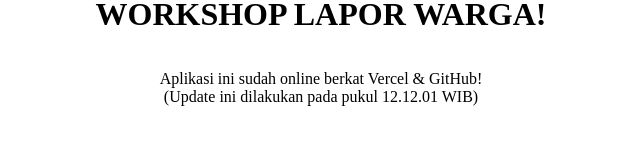
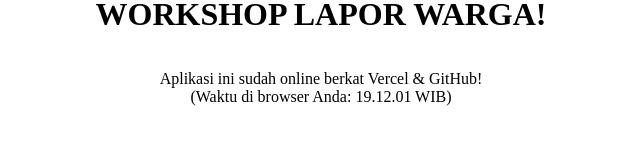
Before and after one commit to MuhammadSatriap/lapor-sadang-serang, a Next.js app: page / in a window 1280 px wide. Shown: the part 360-504 px from the top of the page, without its empty margins (319-959 px from the left). Built offline with nearby package versions, Linux system fonts and the light colour scheme.

Commit message:
Update timezone

```diff
--- a/src/app/page.tsx
+++ b/src/app/page.tsx
@@ -1,6 +1,20 @@
 // File: src/app/page.tsx
 
+'use client'; // <-- INI PERINTAH SANGAT PENTING!
+
+import { useState, useEffect } from 'react';
+
 export default function HomePage() {
+  // 1. Siapkan sebuah "wadah" kosong untuk menyimpan waktu lokal
+  const [waktuLokal, setWaktuLokal] = useState<string>('...');
+
+  // 2. Gunakan useEffect untuk menjalankan kode HANYA di sisi browser
+  useEffect(() => {
+    // Kode di dalam sini tidak akan berjalan di server Vercel.
+    // Ia akan berjalan setelah halaman dimuat di browser pengguna.
+    setWaktuLokal(new Date().toLocaleTimeString('id-ID', { timeZone: 'Asia/Jakarta' }));
+  }, []); // Array kosong `[]` berarti efek ini hanya berjalan sekali
+
   return (
     <main className="flex min-h-screen flex-col items-center justify-center bg-gray-50 text-center">
       <h1 className="text-5xl font-extrabold text-blue-600">
@@ -9,7 +23,7 @@
       <p className="mt-4 text-xl text-gray-700">
         Aplikasi ini sudah online berkat Vercel & GitHub!
         <br />
-        (Update ini dilakukan pada pukul {new Date().toLocaleTimeString('id-ID')} WIB)
+        (Waktu di browser Anda: {waktuLokal} WIB)
       </p>
     </main>
   );
```
